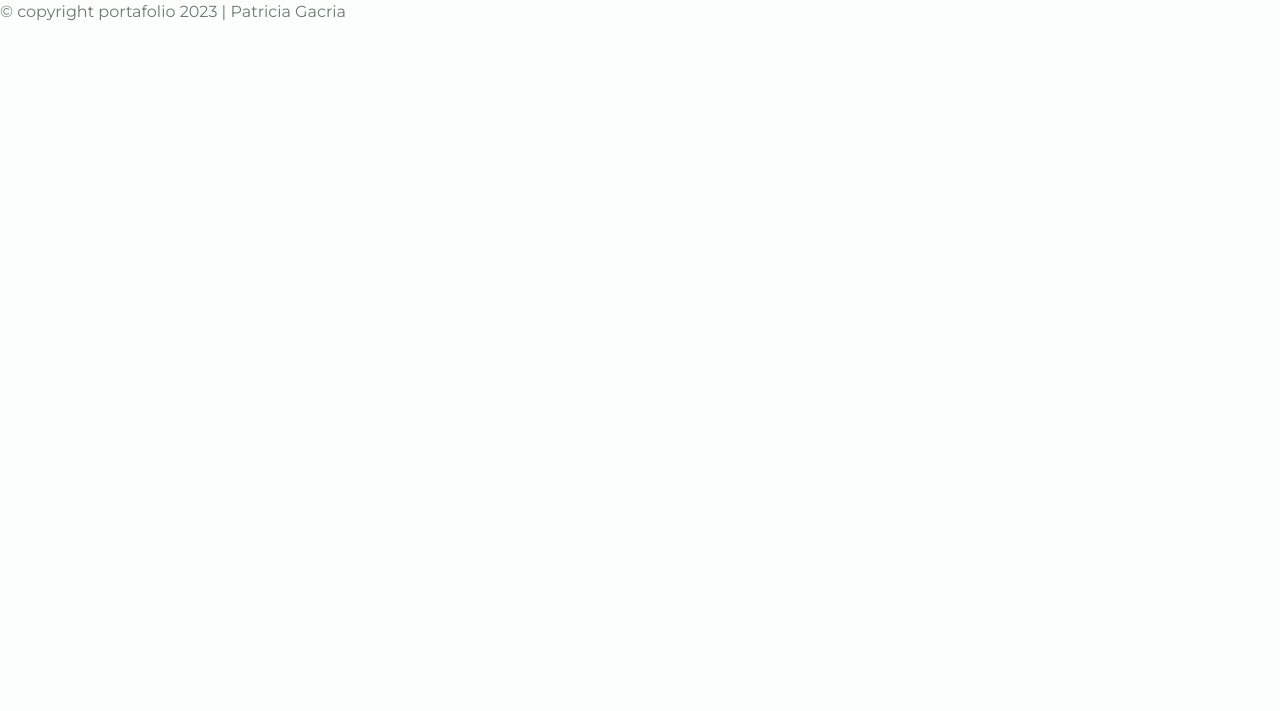
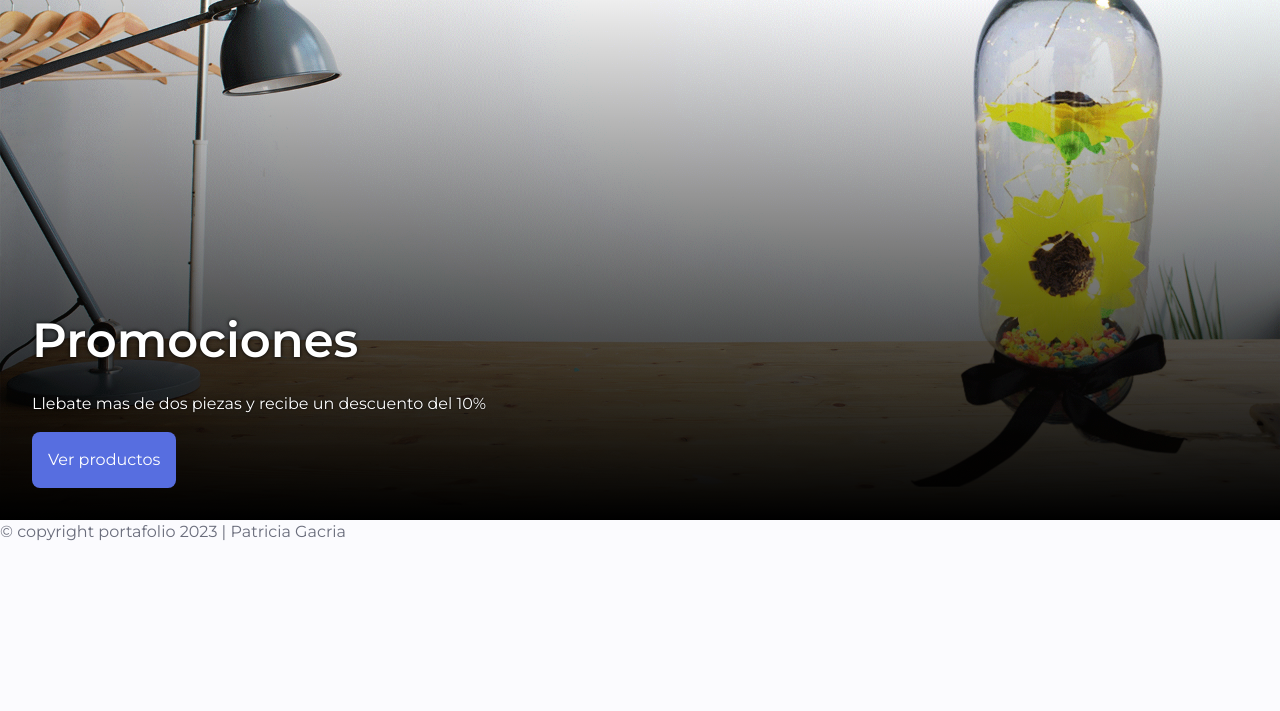
Before and after one commit to GarciaRojasP/papel-y-cristal, a website: page index.html in a window 1280 px wide. Shown: the top 711 px of the page. Drawn offline with nearby package versions, Linux system fonts and the light colour scheme; a web font is replaced by a local one.

Commit message:
Crear la sección de banner

```diff
--- /dev/null
+++ b/assets/css/banner.css
@@ -0,0 +1,47 @@
+.banner{
+    height: 50vh;
+    background: linear-gradient(0deg, rgba(0,0,0,1) 0%, rgba(255,255,255,0) 100%),
+                url("../img/banners/banner-1-escritorio.png");
+    background-size: cover;
+    background-position: right;
+    padding: var(--pd-normal);
+    color: #fff;
+    display: flex;
+    align-items: flex-end;
+    padding-bottom: 5%;
+    overflow: hidden;
+}
+
+.banner__title{
+    color: #fff;
+    font-size: var(--medium-big-font-size);
+    margin: 0;
+    text-shadow: 0px 0px 4px #000;
+}
+
+.banner__description{
+    font-size: var(--normal-font-size);
+    text-shadow: 0px 0px 2px #000;
+    margin: var(--mb-1) 0;
+}
+
+@media screen and (min-width: 768px) {
+    .banner{
+        background-image: linear-gradient(0deg, rgba(0,0,0,1) 0%, rgba(255,255,255,0) 100%),
+                          url("../img/banners/banner-1.png");
+        background-position: right bottom;
+        padding: var(--pd-medium);
+    }
+}
+
+@media screen and (min-width: 1024px) {
+.banner{
+    height: 65vh;
+    }
+}
+
+@media screen and (min-width: 1440px) {
+    .banner{
+        background-position: right center;
+        }
+    }
--- /dev/null
+++ b/assets/css/button.css
@@ -0,0 +1,64 @@
+/*==================== BUTTONS ====================*/
+.button{
+    display: inline-block;
+    background-color: var(--first-color);
+    color: #fff;
+    padding: 1rem;
+    border: none;
+    border-radius: 0.5rem;
+    -webkit-border-radius: 0.5rem;
+    -moz-border-radius: 0.5rem;
+    -ms-border-radius: 0.5rem;
+    -o-border-radius: 0.5rem;
+    font-weight: var(--font-medium);
+  }
+
+  .button:hover{
+    background-color: var(--first-color-alt);
+  }
+
+  .button__icon{
+    font-size: 1.25rem;
+    margin-left: var(--mb-0-5);
+    transition: 0.3s ease-in-out;
+    -webkit-transition: 0.3s ease-in-out;
+    -moz-transition: 0.3s ease-in-out;
+    -ms-transition: 0.3s ease-in-out;
+    -o-transition: 0.3s ease-in-out;
+  }
+
+  .button--white{
+    background-color: #fff;
+    color: var(--first-color);
+  }
+
+  .button--white:hover{
+    background-color: #fff;
+    transform: scale(0.98);
+    -webkit-transform: scale(0.98);
+    -moz-transform: scale(0.98);
+    -ms-transform: scale(0.98);
+    -o-transform: scale(0.98);
+  }
+
+  .button--flex{
+    display: inline-flex;
+    align-items: center;
+    justify-content: center;
+    flex-wrap: wrap;
+  }
+
+  .button--small{
+    padding: 0.75rem 1rem;
+  }
+
+  .button--link{
+    padding: 0;
+    background-color: transparent;
+    color: var(--first-color);
+  }
+
+  .button--link:hover{
+    background-color: transparent;
+    color: var(--first-color-alt);
+  }
--- a/assets/css/styles.css
+++ b/assets/css/styles.css
@@ -4,7 +4,7 @@
 
     /*========== Colors ==========*/
     /* Change favorite color */
-    --hue-color: 142; /*Purple 250 - Green 142 - Blue 230 - Pink 340*/
+    --hue-color: 230; /*Purple 250 - Green 142 - Blue 230 - Pink 340*/
 
     /* HSL color mode */
     --first-color: hsl(var(--hue-color), 69%, 61%);
@@ -52,6 +52,7 @@
     --mb-3: 3rem;
 
     /*========== Paddings ==========*/
+    --pd-medium:2rem;
     --pd-normal:1rem;
 
     /*========== z index ==========*/
@@ -62,7 +63,8 @@
 
 @media screen and (min-width: 968px) {
   :root {
-      --big-font-size: 3rem;
+      --big-font-size: 3.5rem;
+      --medium-big-font-size:3rem;
       --h1-font-size: 1.75rem;
       --h2-font-size: 1.5rem;
       --h3-font-size: 1.25rem;
--- a/index.html
+++ b/index.html
@@ -14,73 +14,30 @@
     <link rel="stylesheet" href="assets/css/styles.css">
     <link rel="stylesheet" href="assets/css/layout.css">
     <link rel="stylesheet" href="assets/css/nav.css">
+    <link rel="stylesheet" href="assets/css/banner.css">
+    <link rel="stylesheet" href="assets/css/button.css">
 </head>
 <body>
 
     <!--==================== HEADER ====================-->
     <header></header>
     <script src="assets/js/template/header.js"></script>
-    <!--<header class="header" id="header">
-        <nav class="nav container">
-            <a href="#" class="nav__link">
-                <img src="assets/img/logo.png" alt="logo de papel y cristal" class="nav__logo">
-            </a>
-
-            <div class="nav__menu" id="nav-menu">
-                <ul class="nav__list grid">
-                    <li class="nav__item">
-                        <a href="index.html" class="nav__link active-link">
-                            <i class="uil uil-estate nav__icon"></i>
-                            Inicio
-                        </a>
-                    </li>
-                    <li class="nav__item">
-                        <a href="producto.html" class="nav__link">
-                            <i class="uil uil-shopping-bag nav__icon"></i>
-                            Productos
-                        </a>
-                    </li>
-                    <li class="nav__item">
-                        <a href="contacto.html" class="nav__link">
-                            <i class="uil uil-message nav__icon"></i>
-                            Contacto
-                        </a>
-                    </li>
-                    <li class="nav__item">
-                        <a href="iniciar-sesion.html" class="nav__link">
-                            <i class="uil uil-user nav__icon"></i>
-                            Iniciar Sesión
-                        </a>
-                    </li>
-                    <li class="nav__item">
-                        <a href="#" class="nav__link">
-                            <i class="uil uil-search nav__icon"></i>
-                            Busqueda
-                        </a>
-                    </li>
-                    <li class="nav__item">
-                        <a href="#" class="nav__link">
-                            <i class="uil uil-shopping-cart nav__icon"></i>
-                            Carrito
-                        </a>
-                    </li>
-                </ul>
-                <i class="uil uil-times nav__close" id="nav-close"></i>
-            </div>
-
-            <div class="nav__btns">
-                Theme change button
-                <i class="uil uil-moon change-theme" id="theme-button"></i>
-
-                <div class="nav__toggle" id="nav-toggle">
-                    <i class="uil uil-apps"></i>
-                </div>
-            </div>
-        </nav>
-    </header>-->
 
     <!--==================== MAIN ====================-->
     <main>
+
+        <!--==================== BANNER ====================-->
+        <section class="banner">
+            <div>
+                <h1 class="banner__title">Promociones</h1>
+                <p class="banner__description">Llebate mas de dos piezas y recibe un descuento del 10%</p>
+                <div class="about__buttons">
+                    <a href="productos.html"  class="button button--flex">
+                        Ver productos
+                    </a>
+                </div>
+            </div>
+        </section>
 
     </main>
 
```
Also changed, not shown: assets/css/layout.css (line endings or trailing spaces), assets/img/banners/banner-1.png (added), 1 other file.
